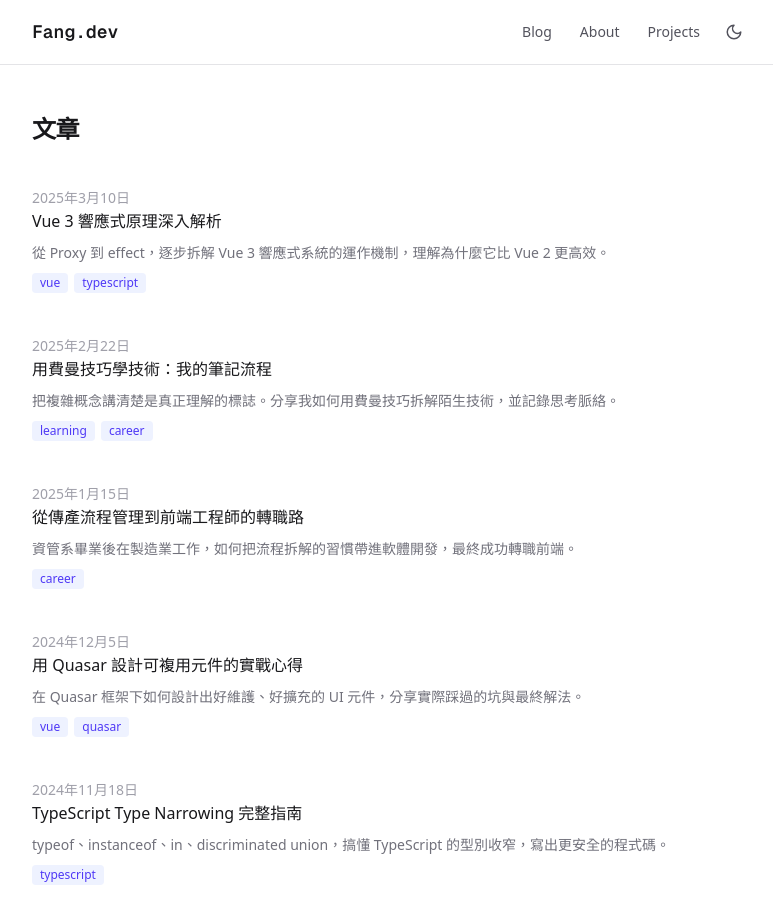
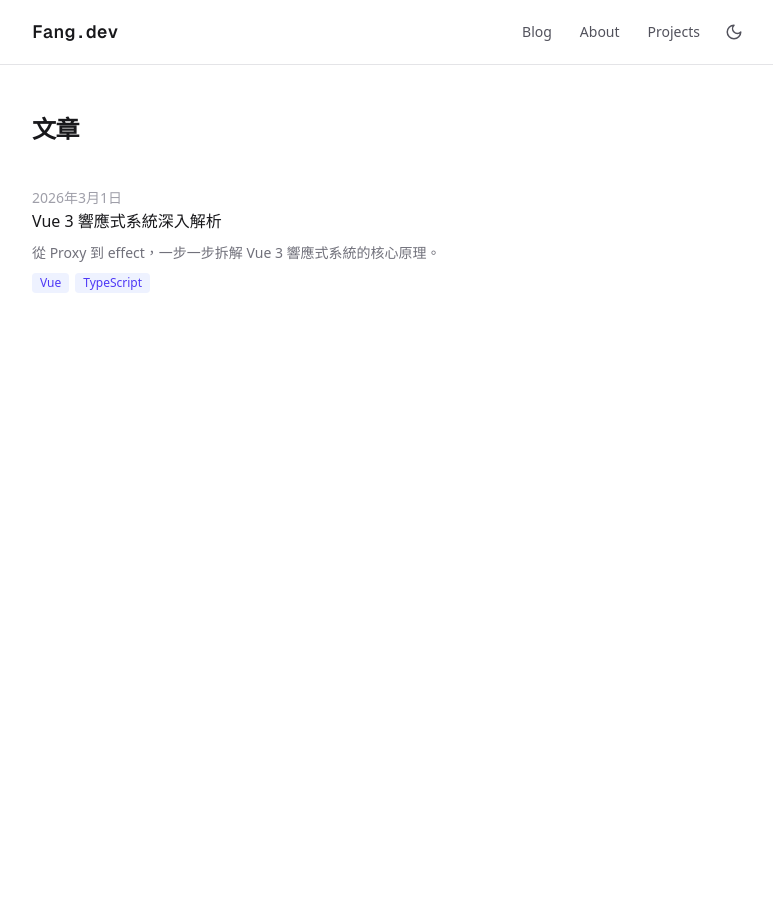
Before and after one commit to LeeFang14/fang.dev, a Next.js app: page /blog in a window 1280 px wide. Shown: the top 924 px of the page, without its empty margins (248-1021 px from the left). After the commit the page ends 800 px from the top, so only its background shows below. Built offline with nearby package versions, Linux system fonts and the light colour scheme.

Commit message:
feat(blog): replace hardcoded posts with getAllPosts

```diff
--- a/app/blog/page.tsx
+++ b/app/blog/page.tsx
@@ -1,45 +1,4 @@
-const POSTS = [
-  {
-    slug: "vue-reactivity-deep-dive",
-    title: "Vue 3 響應式原理深入解析",
-    date: "2025-03-10",
-    description:
-      "從 Proxy 到 effect，逐步拆解 Vue 3 響應式系統的運作機制，理解為什麼它比 Vue 2 更高效。",
-    tags: ["vue", "typescript"],
-  },
-  {
-    slug: "feynman-technique-for-engineers",
-    title: "用費曼技巧學技術：我的筆記流程",
-    date: "2025-02-22",
-    description:
-      "把複雜概念講清楚是真正理解的標誌。分享我如何用費曼技巧拆解陌生技術，並記錄思考脈絡。",
-    tags: ["learning", "career"],
-  },
-  {
-    slug: "from-manufacturing-to-frontend",
-    title: "從傳產流程管理到前端工程師的轉職路",
-    date: "2025-01-15",
-    description:
-      "資管系畢業後在製造業工作，如何把流程拆解的習慣帶進軟體開發，最終成功轉職前端。",
-    tags: ["career"],
-  },
-  {
-    slug: "quasar-component-design",
-    title: "用 Quasar 設計可複用元件的實戰心得",
-    date: "2024-12-05",
-    description:
-      "在 Quasar 框架下如何設計出好維護、好擴充的 UI 元件，分享實際踩過的坑與最終解法。",
-    tags: ["vue", "quasar"],
-  },
-  {
-    slug: "typescript-narrowing",
-    title: "TypeScript Type Narrowing 完整指南",
-    date: "2024-11-18",
-    description:
-      "typeof、instanceof、in、discriminated union，搞懂 TypeScript 的型別收窄，寫出更安全的程式碼。",
-    tags: ["typescript"],
-  },
-];
+import { getAllPosts } from "@/lib/posts";
 
 function formatDate(dateStr: string) {
   const date = new Date(dateStr);
@@ -51,13 +10,15 @@ function formatDate(dateStr: string) {
 }
 
 export default function BlogPage() {
+  const posts = getAllPosts();
+
   return (
     <div className="space-y-10">
       <h1 className="text-2xl font-bold tracking-tight text-zinc-900 dark:text-zinc-50">
         文章
       </h1>
       <ul className="space-y-10">
-        {POSTS.map((post) => (
+        {posts.map((post) => (
           <li key={post.slug}>
             <a
               href={`/blog/${post.slug}`}
```
Also changed, not shown: 1 other file (tests, documents, lock files or other folders).
